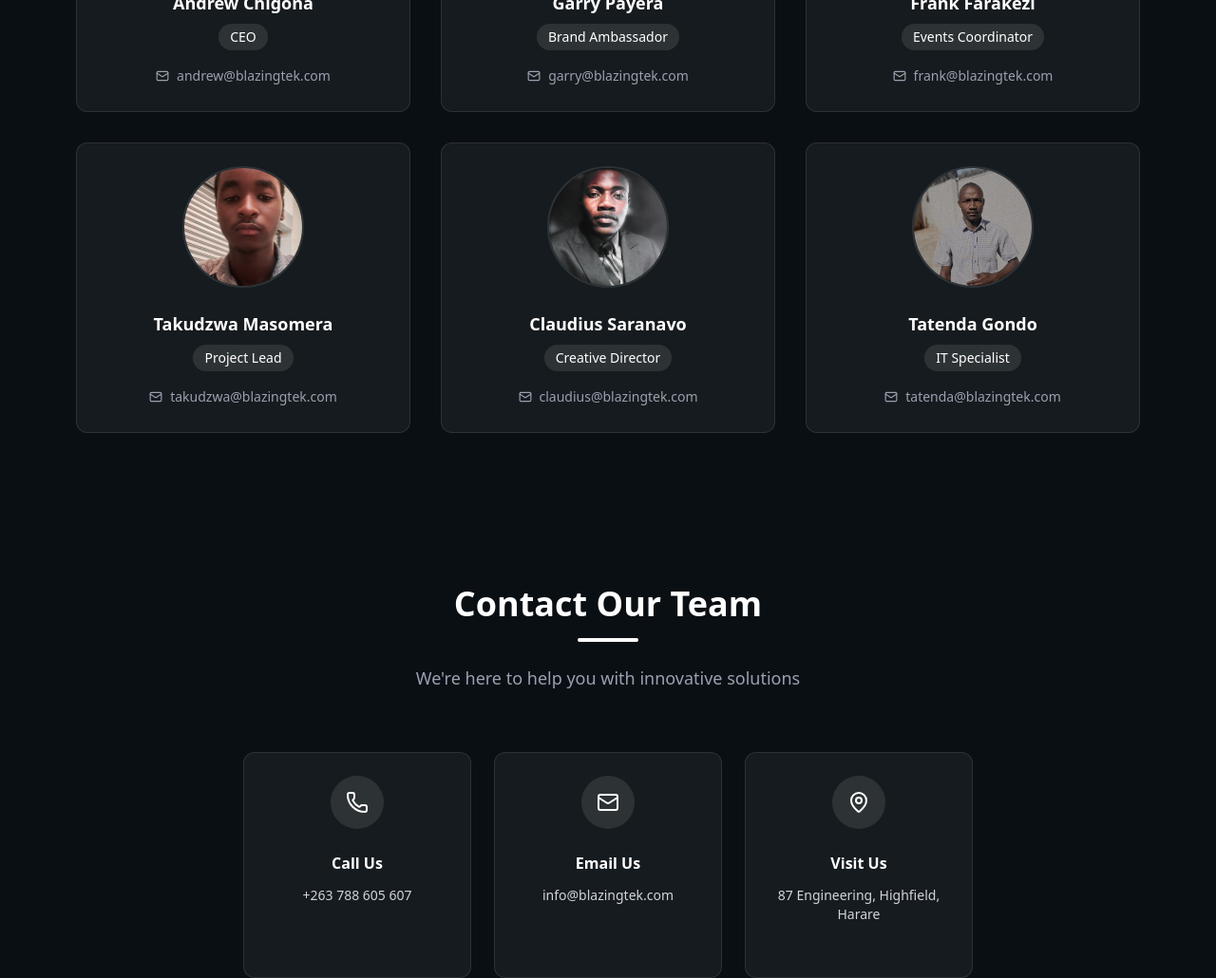
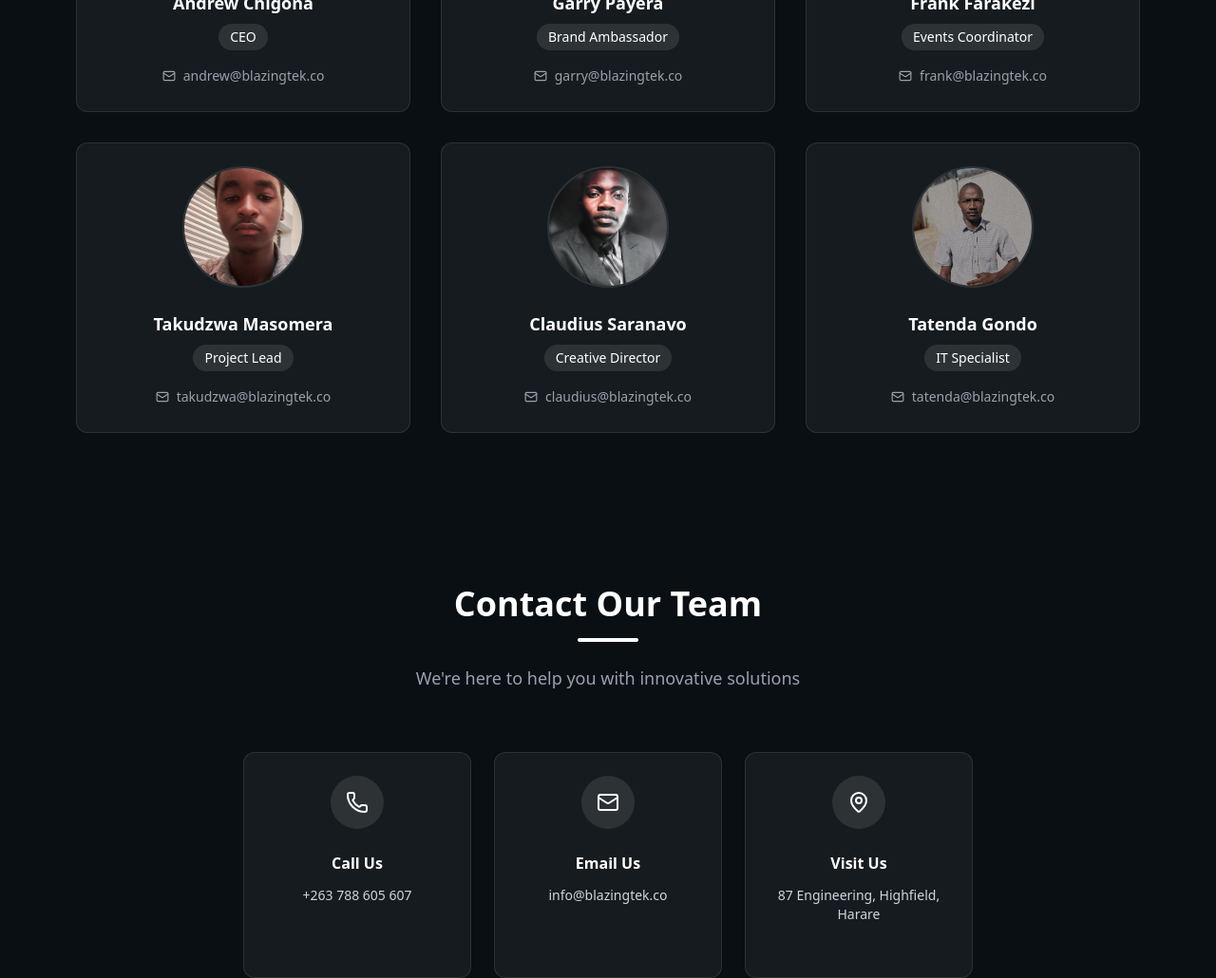
Before and after one commit to tgzgondoz/blazingtek, a React (Vite) app: page /about in a window 1280 px wide. Shown: the part 837-1867 px from the top of the page at 95% size. Built offline with nearby package versions, Linux system fonts and the light colour scheme.

Commit message:
updates final

```diff
--- a/src/pages/Abouts.jsx
+++ b/src/pages/Abouts.jsx
@@ -15,37 +15,37 @@ const Abouts = () => {
     {
       name: "Andrew Chigona",
       role: "CEO",
-      email: "andrew@blazingtek.com",
+      email: "andrew@blazingtek.co",
       image: AndrewChigona
     },
     {
       name: "Garry Payera",
       role: "Brand Ambassador",
-      email: "garry@blazingtek.com",
+      email: "garry@blazingtek.co",
       image: GarryPayera
     },
     {
       name: "Frank Farakezi",
       role: "Events Coordinator",
-      email: "frank@blazingtek.com",
+      email: "frank@blazingtek.co",
       image: FrankFarakezi
     },
     {
       name: "Takudzwa Masomera",
       role: "Project Lead",
-      email: "takudzwa@blazingtek.com",
+      email: "takudzwa@blazingtek.co",
       image: TakudzwaMasomera
     },
     {
       name: "Claudius Saranavo",
       role: "Creative Director",
-      email: "claudius@blazingtek.com",
+      email: "claudius@blazingtek.co",
       image: ClaudiusSaranavo
     },
     {
       name: "Tatenda Gondo",
       role: "IT Specialist",
-      email: "tatenda@blazingtek.com",
+      email: "tatenda@blazingtek.co",
       image: TatendaGondo
     }
   ];
@@ -211,7 +211,7 @@ const Abouts = () => {
 
             {/* Email */}
             <motion.a
-              href="mailto:info@blazingtek.com"
+              href="mailto:info@blazingtek.co"
               initial={{ opacity: 0, y: 20 }}
               whileInView={{ opacity: 1, y: 0 }}
               viewport={{ once: true }}
@@ -226,7 +226,7 @@ const Abouts = () => {
               </div>
 
               <h3 className="text-base font-semibold text-white mb-3">Email Us</h3>
-              <p className="text-gray-300 text-sm mb-4">info@blazingtek.com</p>
+              <p className="text-gray-300 text-sm mb-4">info@blazingtek.co</p>
 
               <div className="text-white text-xs opacity-0 group-hover:opacity-100 transition-opacity duration-300">
                 Click to email
--- a/src/pages/Contact.jsx
+++ b/src/pages/Contact.jsx
@@ -10,8 +10,8 @@ const Contact = () => {
   });
 
   const contactInfo = [
-    { icon: <Mail className="h-4 w-4" />, title: "General Inquiries", info: "info@blazingtek.com", link: "mailto:info@blazingtek.com" },
-    { icon: <Mail className="h-4 w-4" />, title: "Sales", info: "sales@blazingtek.com", link: "mailto:sales@blazingtek.com" },
+    { icon: <Mail className="h-4 w-4" />, title: "General Inquiries", info: "info@blazingtek.co", link: "mailto:info@blazingtek.co" },
+    { icon: <Mail className="h-4 w-4" />, title: "Sales", info: "sales@blazingtek.co", link: "mailto:sales@blazingtek.co" },
     { icon: <Phone className="h-4 w-4" />, title: "Phone", info: "+263 788 605 607", link: "tel:+263788605607" },
     { icon: <MapPin className="h-4 w-4" />, title: "Location", info: "Harare, Zimbabwe", link: "#" },
   ];
--- a/src/pages/Partnerships.jsx
+++ b/src/pages/Partnerships.jsx
@@ -333,7 +333,7 @@ const Partnerships = () => {
                         <div className="p-2 rounded bg-white/5 border border-white/10">
                           <Mail className="h-4 w-4 text-gray-400" />
                         </div>
-                        <span className="text-sm text-gray-400">info@blazingtek.com</span>
+                        <span className="text-sm text-gray-400">info@blazingtek.co</span>
                       </div>
                       <div className="flex items-center gap-2">
                         <div className="p-2 rounded bg-white/5 border border-white/10">
```
